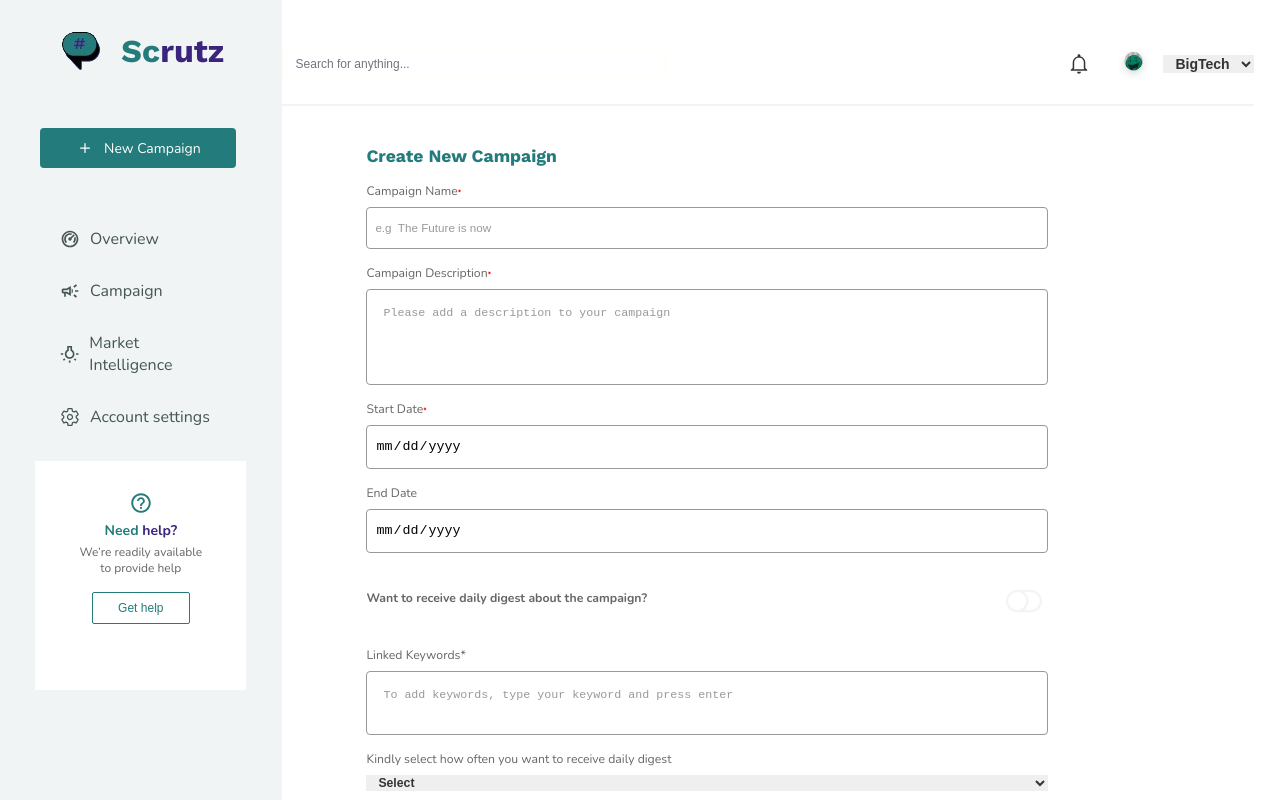
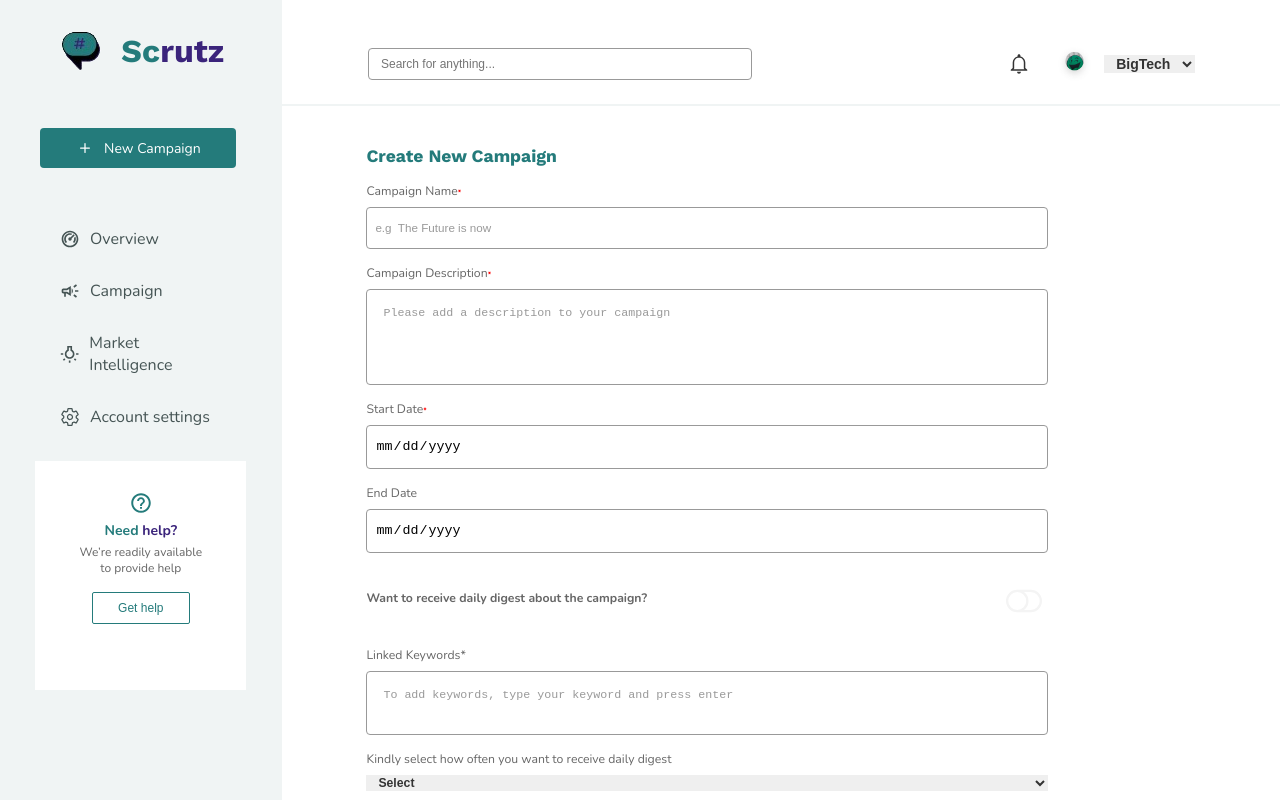
Before and after one commit to ameh-samson/campaign-app, a React (Create React App) app: page /new in a window 1280 px wide. Shown: the top 800 px of the page. Built offline with nearby package versions, Linux system fonts and the light colour scheme.

Commit message:
fix overflow

```diff
--- a/src/App.css
+++ b/src/App.css
@@ -1,3 +1,4 @@
+
 .App {
   text-align: center;
   box-sizing: border-box;
--- a/src/index.css
+++ b/src/index.css
@@ -1,3 +1,7 @@
+*, *::before, *::after{
+  box-sizing: border-box;
+}
+
 body {
   margin: 0;
   font-family: -apple-system, BlinkMacSystemFont, 'Segoe UI', 'Roboto', 'Oxygen',
--- a/src/layout/desktop/Header.tsx
+++ b/src/layout/desktop/Header.tsx
@@ -1,6 +1,7 @@
 import React from 'react'
 import { IoMdNotificationsOutline } from 'react-icons/io'
 import profile from '@/assets/jpg/profilepic.jpg'
+import '@/screens/overview/Overview.css'
 
 export default function Header() {
   return (
--- a/src/layout/desktop/index.tsx
+++ b/src/layout/desktop/index.tsx
@@ -9,8 +9,12 @@ interface DesktopLayoutPropsType {
 const DesktopLayout = ({ children }: DesktopLayoutPropsType) => {
   return (
     <div>
-      <SideNavbar />
-      <Header />
+      <div>
+        <SideNavbar />
+      </div>
+      <div>
+        <Header />
+      </div>
 
       <div>{children}</div>
     </div>
--- a/src/screens/campaign/Campaign.css
+++ b/src/screens/campaign/Campaign.css
@@ -4,13 +4,13 @@
 }
 
 .top {
-  padding: 1.5rem 0 0 0;
+  padding: 1.5rem 5.3rem  0 0;
   position: fixed;
   margin-left: 22%;
   margin-bottom: 2rem;
   background-color: #fff;
   border-bottom: 2px solid #f0f4f4;
-  width: 76%;
+  width: calc(100% - 22%);
 }
 .top-search {
   margin-left: 5.4rem;
--- a/src/screens/campaign/Campaign.tsx
+++ b/src/screens/campaign/Campaign.tsx
@@ -7,7 +7,7 @@ import { FiEdit } from 'react-icons/fi'
 import { RiDeleteBin6Line } from 'react-icons/ri'
 import { MdOutlineSearch } from 'react-icons/md'
 import Header from '@/layout/desktop/Header'
-import '@/screens/campaign/Campaign.css'
+import './Campaign.css'
 import '@/screens/overview/Overview.css'
 import axios from 'axios'
 import {toast, ToastContainer} from "react-toastify"
```
